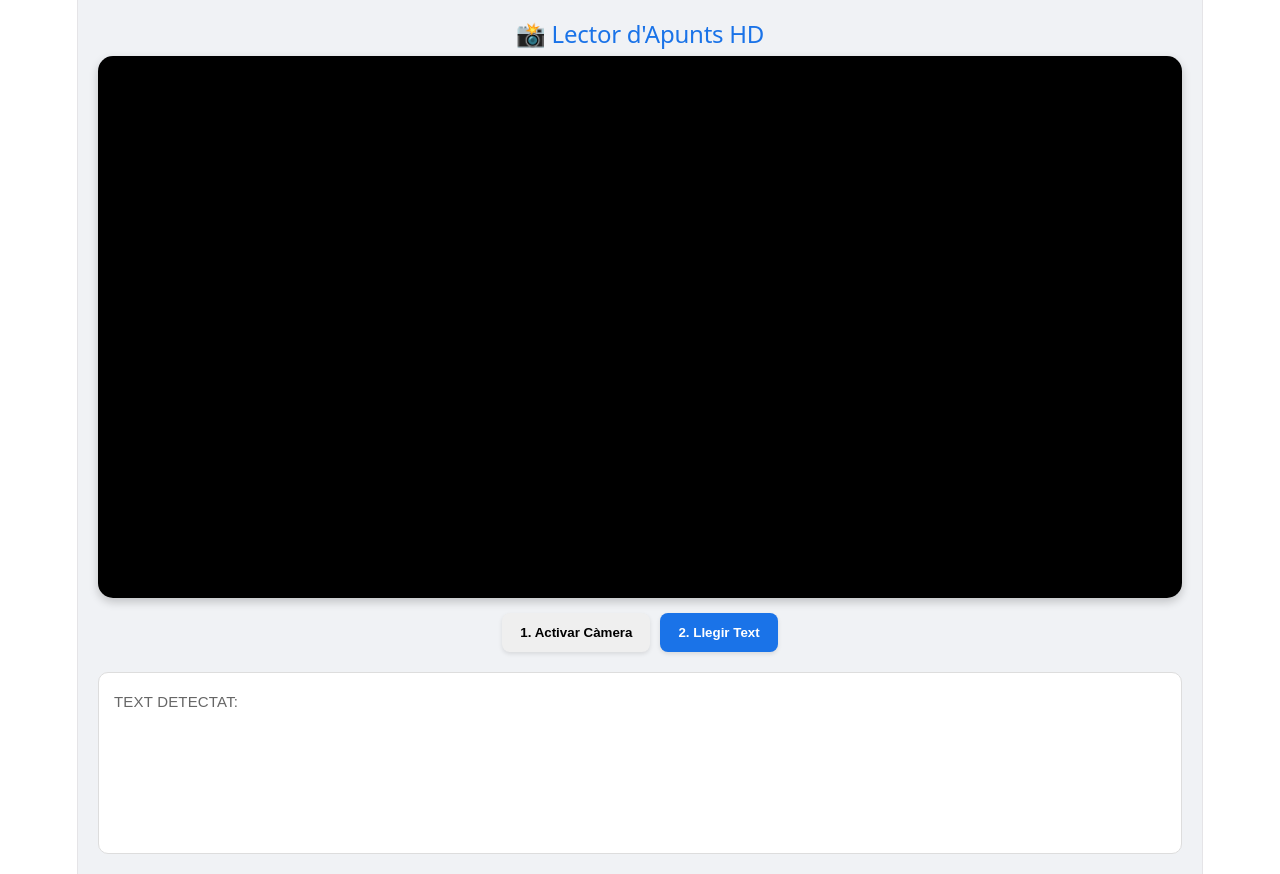
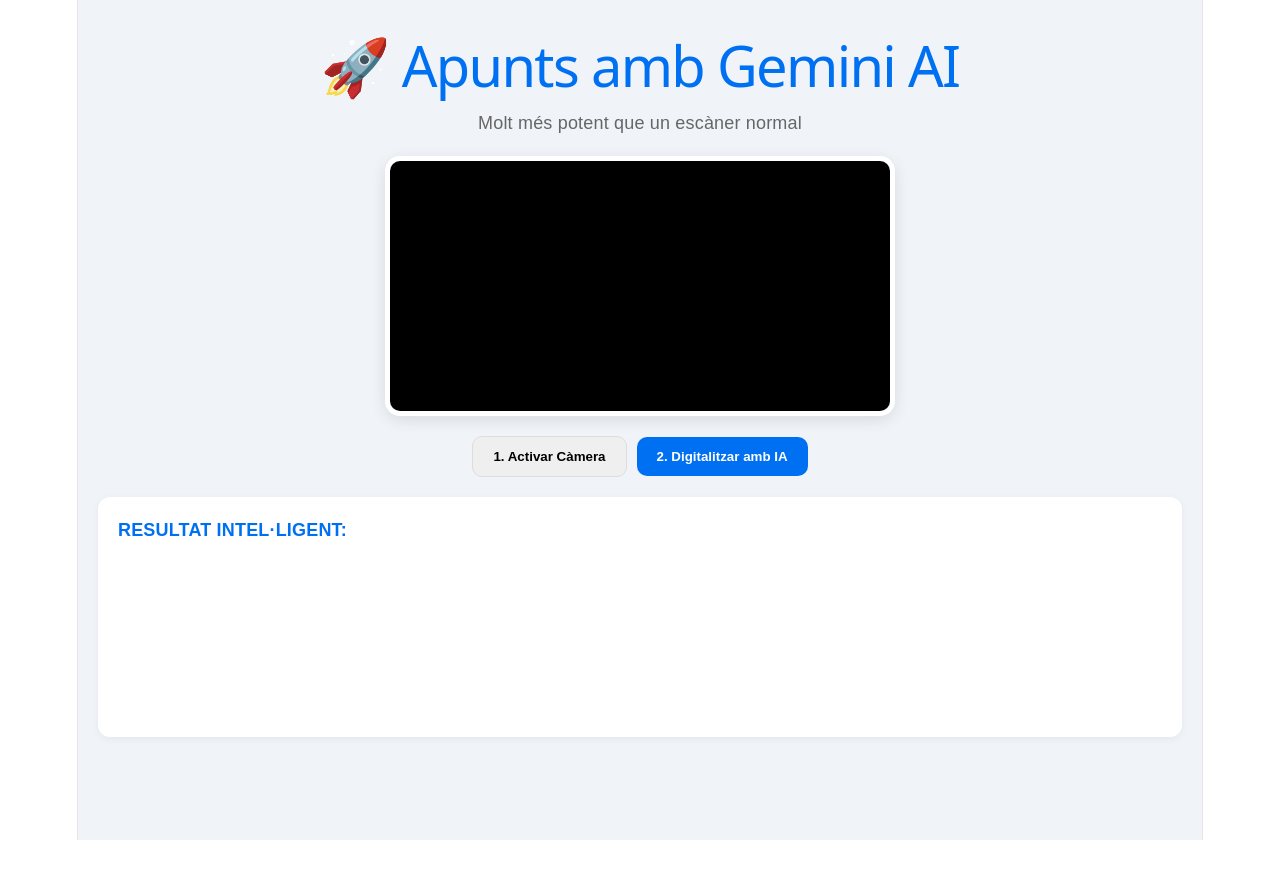
Before and after one commit to smenend1/meus-apunts-pwa, a React (Vite) app: page / in a window 1280 px wide. After the commit the page ends 840 px from the top, so only its background shows below. Built offline with nearby package versions, Linux system fonts and the light colour scheme.

Commit message:
Add files via upload

```diff
--- a/src/App.jsx
+++ b/src/App.jsx
@@ -1,5 +1,4 @@
 import React, { useState, useRef } from 'react';
-import Tesseract from 'tesseract.js';
 
 function App() {
   const [text, setText] = useState("");
@@ -7,69 +6,94 @@
   const videoRef = useRef(null);
   const canvasRef = useRef(null);
 
+  // ⚠️ POSA AQUÍ LA TEVA CLAU API DE GOOGLE AI STUDIO
+  const GEMINI_API_KEY = "AIzaSyBIDp_ei_K1dWZLblQQi7S7VkpzEe6a1ec";
+
   const startCamera = async () => {
     try {
-      // Forcem la càmera del darrere amb "ideal" per a millor qualitat
       const stream = await navigator.mediaDevices.getUserMedia({
-        video: {
-          facingMode: { ideal: "environment" },
-          width: { ideal: 1280 },
-          height: { ideal: 720 }
-        }
+        video: { facingMode: "environment" }
       });
       if (videoRef.current) {
         videoRef.current.srcObject = stream;
       }
     } catch (err) {
-      alert("Error: No es pot accedir a la càmera. Revisa els permisos del navegador.");
+      alert("Error: No s'ha pogut accedir a la càmera.");
     }
   };
 
-  const captureAndProcess = () => {
+  const processWithGemini = async () => {
+    if (!videoRef.current) return;
+
     const canvas = canvasRef.current;
     const video = videoRef.current;
-
-    // Captura en alta resolució per evitar que la IA "s'inventi" lletres
     canvas.width = video.videoWidth;
     canvas.height = video.videoHeight;
     const context = canvas.getContext('2d');
     context.drawImage(video, 0, 0, canvas.width, canvas.height);
 
+    // Convertim la imatge a format Base64 que és el que entén la IA
+    const base64Image = canvas.toDataURL('image/jpeg').split(',')[1];
+
     setLoading(true);
-    // 'cat+spa' per detectar català i castellà millor
-    Tesseract.recognize(canvas.toDataURL('image/png'), 'cat+spa')
-      .then(({ data: { text } }) => {
-        setText(text);
-        setLoading(false);
-      })
-      .catch(() => setLoading(false));
+    setText("El cervell de Gemini està analitzant la teva foto...");
+
+    try {
+      const response = await fetch(`https://generativelanguage.googleapis.com/v1beta/models/gemini-1.5-flash:generateContent?key=${GEMINI_API_KEY}`, {
+        method: 'POST',
+        headers: { 'Content-Type': 'application/json' },
+        body: JSON.stringify({
+          contents: [{
+            parts: [
+              { text: "Ets un expert en transcripció d'apunts. Mira la imatge i extreu-ne el text. Si és un esquema, manté l'estructura. Si hi ha errors ortogràfics, corregeix-los. Respon només amb el text dels apunts en català." },
+              { inline_data: { mime_type: "image/jpeg", data: base64Image } }
+            ]
+          }]
+        })
+      });
+
+      const data = await response.json();
+
+      if (data.candidates && data.candidates[0].content.parts[0].text) {
+        setText(data.candidates[0].content.parts[0].text);
+      } else {
+        setText("La IA no ha pogut llegir el text. Prova amb una altra foto.");
+      }
+    } catch (error) {
+      console.error(error);
+      setText("Error de connexió amb Gemini. Revisa la teva API Key.");
+    } finally {
+      setLoading(false);
+    }
   };
 
   return (
-    <div style={{ padding: '20px', textAlign: 'center', fontFamily: 'sans-serif', backgroundColor: '#f0f2f5', minHeight: '100vh' }}>
-      <h2 style={{ color: '#1a73e8' }}>📸 Lector d'Apunts HD</h2>
+    <div style={{ padding: '20px', textAlign: 'center', fontFamily: 'sans-serif', backgroundColor: '#f0f4f8', minHeight: '100vh' }}>
+      <h1 style={{ color: '#0070f3' }}>🚀 Apunts amb Gemini AI</h1>
+      <p style={{ color: '#666' }}>Molt més potent que un escàner normal</p>
 
-      <div style={{ borderRadius: '15px', overflow: 'hidden', boxShadow: '0 4px 10px rgba(0,0,0,0.2)', marginBottom: '15px' }}>
+      <div style={{ position: 'relative', maxWidth: '500px', margin: '20px auto', borderRadius: '15px', overflow: 'hidden', border: '5px solid #fff', boxShadow: '0 4px 15px rgba(0,0,0,0.1)' }}>
         <video ref={videoRef} autoPlay playsInline style={{ width: '100%', display: 'block', backgroundColor: '#000' }} />
       </div>
 
       <canvas ref={canvasRef} style={{ display: 'none' }} />
 
-      <div style={{ display: 'flex', justifyContent: 'center', gap: '10px', marginBottom: '20px' }}>
-        <button onClick={startCamera} style={btnStyle}>1. Activar Càmera</button>
-        <button onClick={captureAndProcess} style={{ ...btnStyle, backgroundColor: '#1a73e8', color: 'white' }}>
-          2. Llegir Text
+      <div style={{ marginBottom: '20px' }}>
+        <button onClick={startCamera} style={btnWhite}>1. Activar Càmera</button>
+        <button onClick={processWithGemini} disabled={loading} style={btnBlue}>
+          {loading ? "Analitzant..." : "2. Digitalitzar amb IA"}
         </button>
       </div>
 
-      <div style={{ backgroundColor: 'white', padding: '15px', borderRadius: '10px', textAlign: 'left', minHeight: '150px', border: '1px solid #ddd' }}>
-        <small style={{ color: '#666' }}>TEXT DETECTAT:</small>
-        {loading ? <p style={{ color: '#1a73e8' }}>⏳ Processant amb alta precisió...</p> : <p style={{ whiteSpace: 'pre-wrap', marginTop: '10px' }}>{text}</p>}
+      <div style={{ textAlign: 'left', backgroundColor: 'white', padding: '20px', borderRadius: '12px', boxShadow: '0 2px 8px rgba(0,0,0,0.05)', minHeight: '200px' }}>
+        <strong style={{ color: '#0070f3' }}>RESULTAT INTEL·LIGENT:</strong>
+        <p style={{ whiteSpace: 'pre-wrap', marginTop: '15px', lineHeight: '1.6' }}>{text}</p>
       </div>
     </div>
   );
 }
 
-const btnStyle = { padding: '12px 18px', border: 'none', borderRadius: '8px', cursor: 'pointer', fontWeight: 'bold', boxShadow: '0 2px 4px rgba(0,0,0,0.1)' };
+const btnWhite = { padding: '12px 20px', marginRight: '10px', borderRadius: '10px', border: '1px solid #ddd', cursor: 'pointer', fontWeight: 'bold' };
+const btnBlue = { padding: '12px 20px', backgroundColor: '#0070f3', color: 'white', border: 'none', borderRadius: '10px', cursor: 'pointer', fontWeight: 'bold' };
 
 export default App;
```
